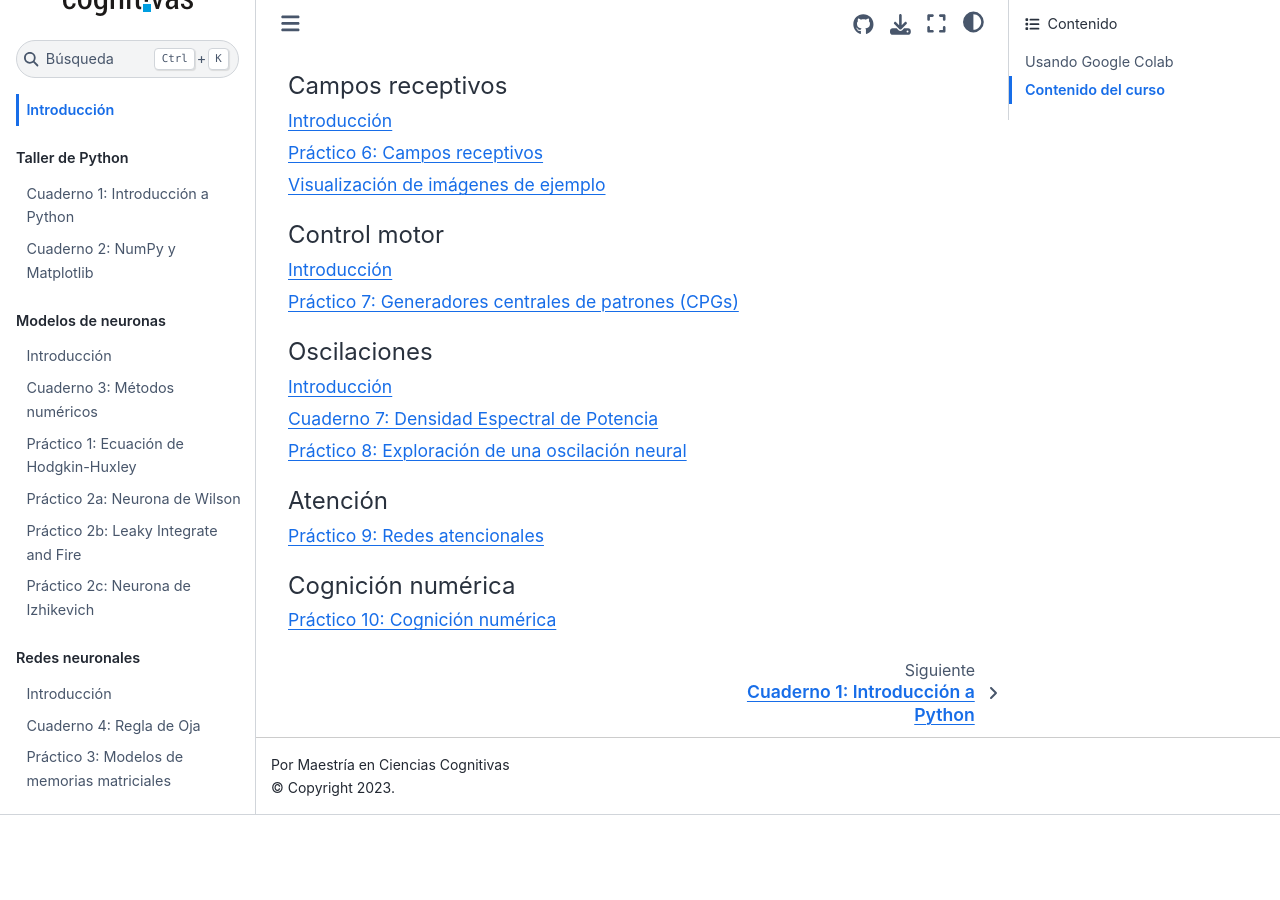
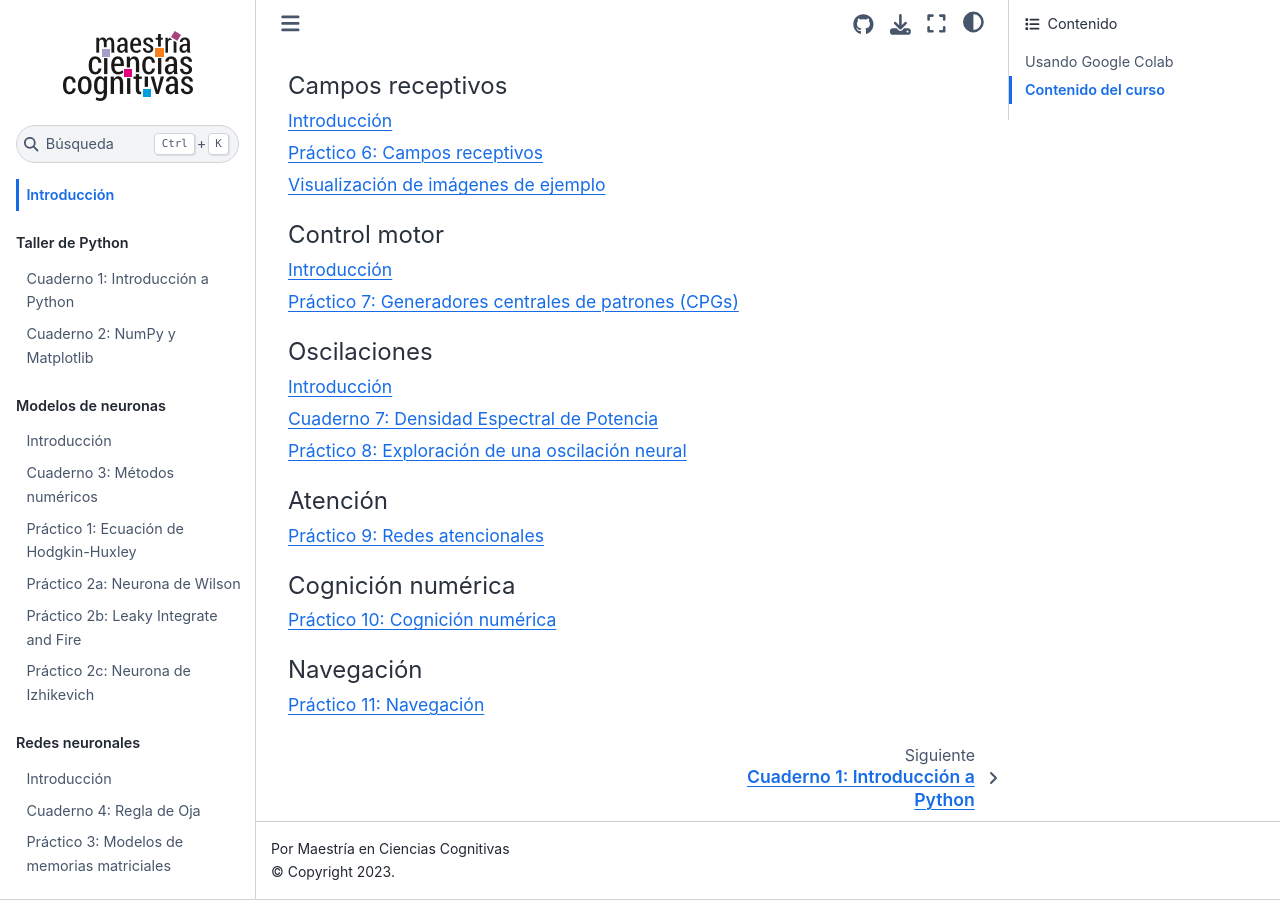
Before and after one commit to MaestriaCienciasCognitivas/ncc, a Jupyter Book: the page built from book/intro.md, in a window 1280 px wide and 900 px high, scrolled down 1501 px. Built offline with Jupyter Book 1.0.4 settings and Sphinx 7.4.7 and the Sphinx Book theme 1.1.4, drawn with Linux system fonts in a browser that asks for light colours; before the commit the page ends 2316 px from its top, so only the background shows below that.

```diff
--- a/book/_toc.yml
+++ b/book/_toc.yml
@@ -51,3 +51,6 @@ parts:
   - caption: Cognición numérica
     chapters:
     - file: notebooks/S13_Practico10
+  - caption: Navegación
+    chapters:
+    - file: notebooks/S14_Practico11
```
Also changed, not shown: book/notebooks/S14_Practico11.ipynb.
